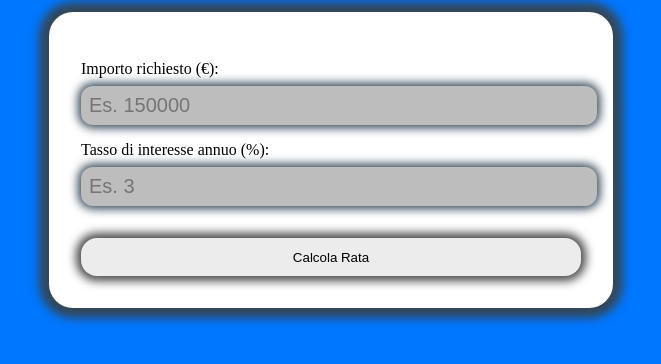
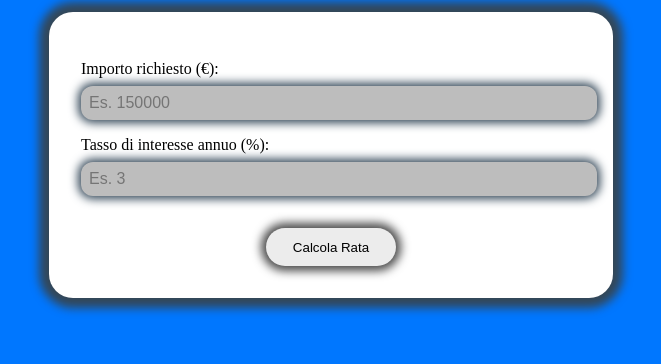
Before and after one commit to Alerougee/mutui, a plain HTML site: page index.html in a window 1280 px wide. Shown: the part 106-470 px from the top of the page, without its empty margins (309-970 px from the left). Drawn offline with Linux system fonts and the light colour scheme.

Commit message:
Update style.css

```diff
--- a/style.css
+++ b/style.css
@@ -70,7 +70,7 @@
   padding: 0.5rem;
   margin-top: 0.5rem;
   background-color: white;
-  font-size: 20px;
+  font-size: 16px;
 }
 
 .calcolatore input{
@@ -89,14 +89,15 @@
 }
 
 .calcolatore button {
-  width: 100%;
+  width: 130px;
+  display: block;
+  margin: 2rem auto 0 auto;
   padding: 0.7rem;
-  margin-top: 2rem;
   background: rgb(236, 236, 236);
   box-shadow: 0px 0px 10px 5px rgb(75, 75, 75);
   color: black;
   border: none;
-  border-radius: 16px;
+  border-radius: 20px;
   cursor: pointer;
 }
 
```
